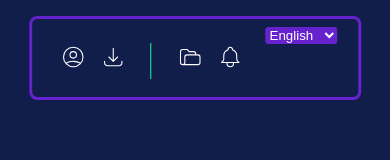
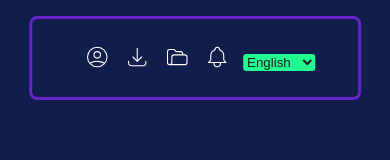
Before and after one commit to sasha4w/Portfolio-alternance, a website built with Vite: page index.html in a window 390 px wide. Shown: the top 160 px of the page. Built offline with nearby package versions, Linux system fonts and the light colour scheme.

Commit message:
modification de la navbar pour améliorer la lisibilité sur tout format

```diff
--- a/assets/styles/header.scss
+++ b/assets/styles/header.scss
@@ -14,7 +14,6 @@ header {
   display: flex;
   justify-content: center;
   position: fixed;
-
   z-index: 10000;
   inset: 0;
   width: 85%;
@@ -22,8 +21,6 @@ header {
   margin-top: 1rem;
   padding-left: 1rem;
   padding-right: 1rem;
-  padding-bottom: 1rem;
-  display: flex;
   border: 3px solid var(--bg-2nd-color);
   border-radius: 8px;
   left: 50%;
@@ -69,17 +66,12 @@ header {
   margin-left: 12px;
   animation: fadeIn 600ms linear forwards;
 }
+
 .spacer {
   flex-grow: 1;
   display: flex;
   align-items: center;
   justify-content: center;
-}
-.divider {
-  height: 36px;
-  width: 1px;
-  margin: 24px 18px;
-  background-color: var(--action-color);
 }
 
 @keyframes fadeIn {
@@ -93,11 +85,17 @@ header {
     opacity: 1;
   }
 }
+.Language{
+  max-height: 100%;
+  display: flex;
+  justify-content: center;
+  align-items: center;
+  padding-left: 0.5rem;
+}
 .Language select{
   margin-top: 0.5rem;
-  margin-left: 1rem;
-  color: var(--font-color);
-  background-color: var(--bg-2nd-color);
+  color: var(--black);
+  background-color: var(--action-color);
   border: none;
   border-radius: 0.2rem;
 }
@@ -113,3 +111,13 @@ h1{
   height: 26px;
 }
 }
+@media (max-width: 425px) {
+  .iconDiv[tooltip]::after {
+    display: none;
+  }
+  .iconDiv{
+    display: flex;
+    align-items: center;
+    justify-content: center;
+  }
+  }
--- a/index.html
+++ b/index.html
@@ -31,7 +31,6 @@
         <div class="spacer">
           <h1>Portfolio</h1>
         </div>
-        <div class="divider"></div>
         <a href="#project" class="iconDiv" data-translate="tooltipProjects" tooltip="Projects" tabindex="0">
           <div class="iconSVG">
               <svg xmlns="http://www.w3.org/2000/svg" class="h-6 w-6" fill="none" viewBox="0 0 24 24" stroke="currentColor" stroke-width="1">
```
